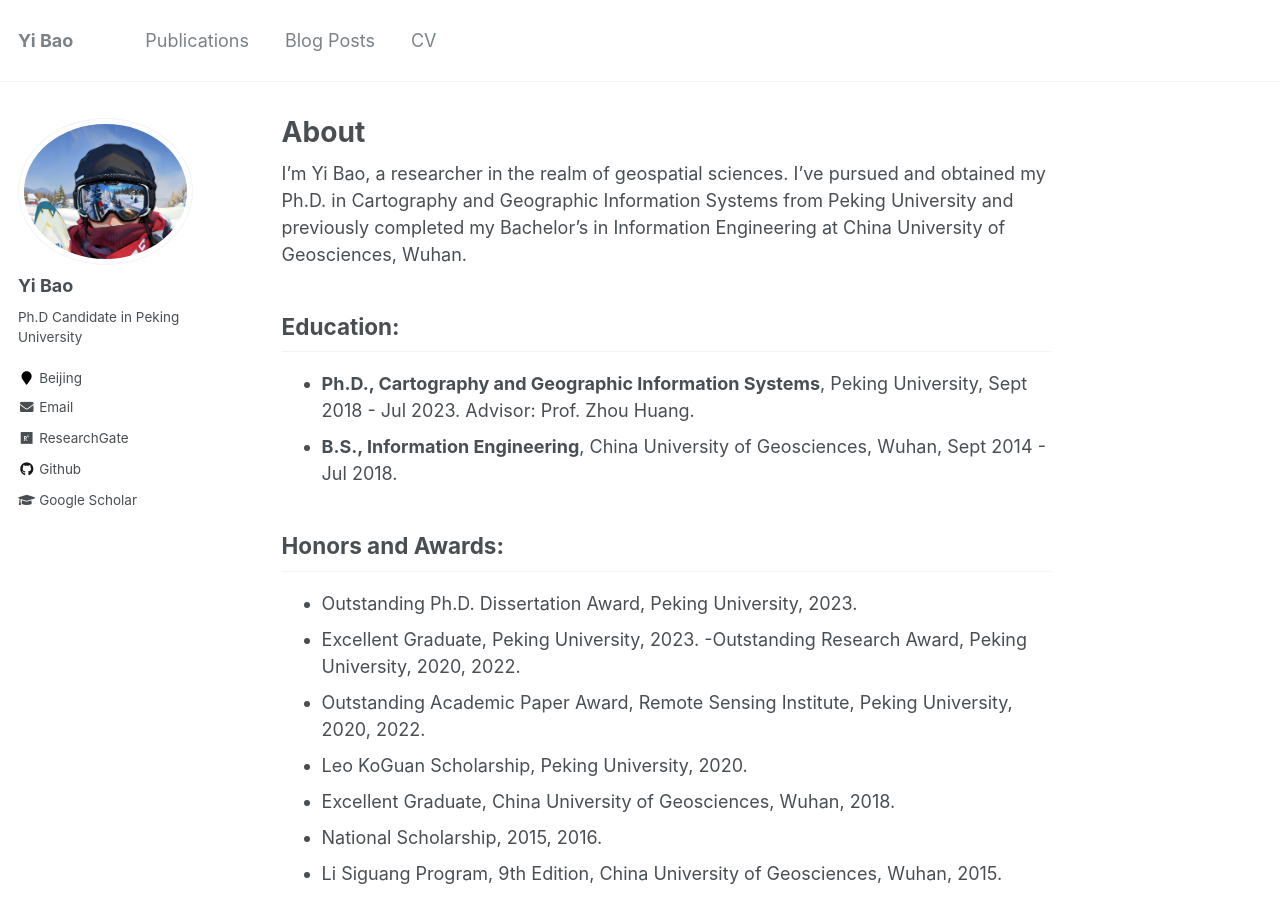
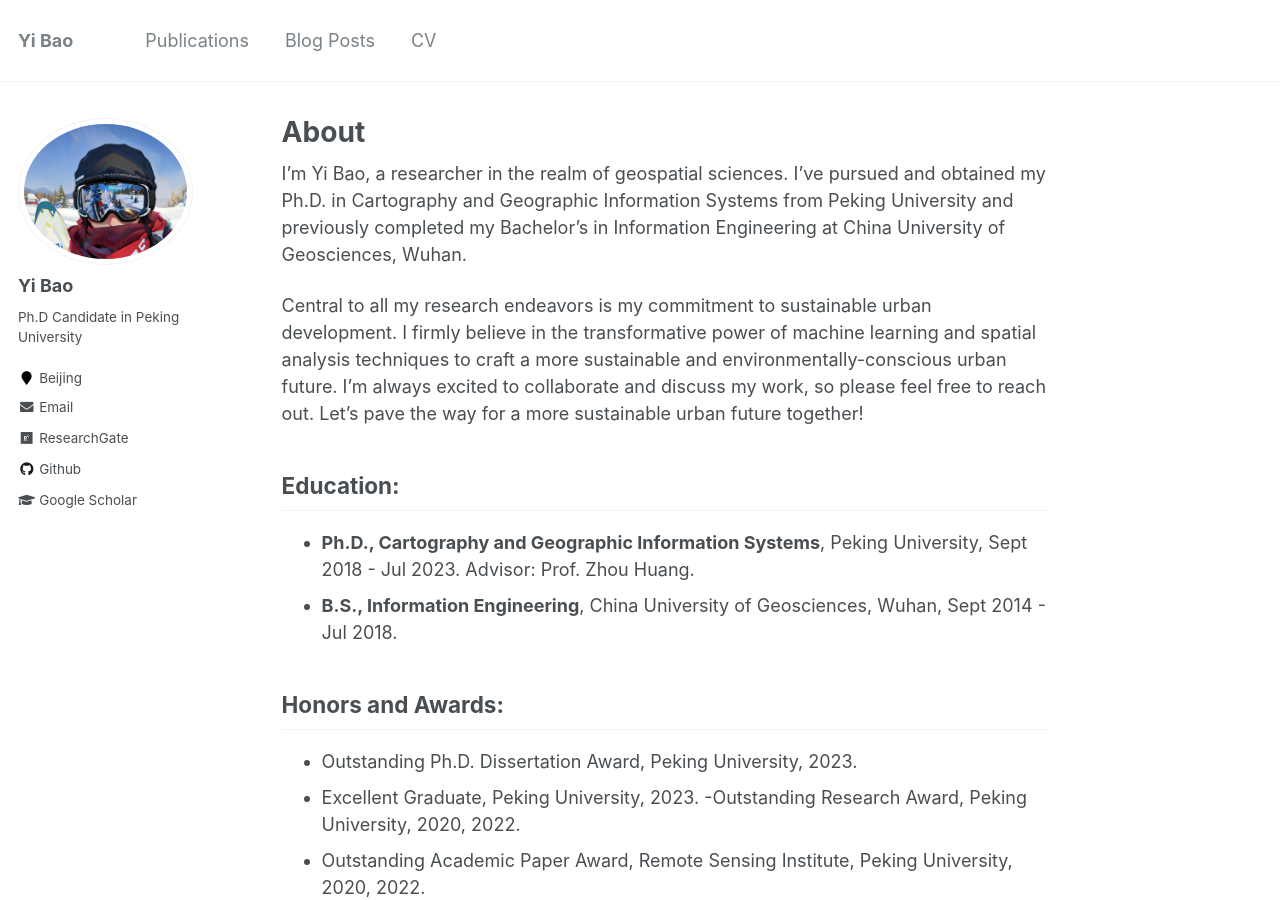
Before and after one commit to CUGbaoyi/CUGbaoyi.github.io, a Jekyll site: the page built from _pages/about.md, in a window 1280 px wide and 900 px high. Built offline with Jekyll 4.4.1, drawn with Linux system fonts in a browser that asks for light colours; formulas are drawn with MathJax 3; some of the changed text lies outside the part shown.

Commit message:
fix error

```diff
--- a/_pages/about.md
+++ b/_pages/about.md
@@ -8,6 +8,8 @@ redirect_from:
   - /about.html
 ---
 I'm Yi Bao, a researcher in the realm of geospatial sciences. I've pursued and obtained my Ph.D. in Cartography and Geographic Information Systems from Peking University and previously completed my Bachelor's in Information Engineering at China University of Geosciences, Wuhan.
+
+Central to all my research endeavors is my commitment to sustainable urban development. I firmly believe in the transformative power of machine learning and spatial analysis techniques to craft a more sustainable and environmentally-conscious urban future. I'm always excited to collaborate and discuss my work, so please feel free to reach out. Let's pave the way for a more sustainable urban future together!
 
 ## **Education:**
 - **Ph.D., Cartography and Geographic Information Systems**, Peking University, Sept 2018 - Jul 2023. Advisor: Prof. Zhou Huang.
```
Also changed, not shown: other parts of _pages/about.md (+0 -2 lines).
